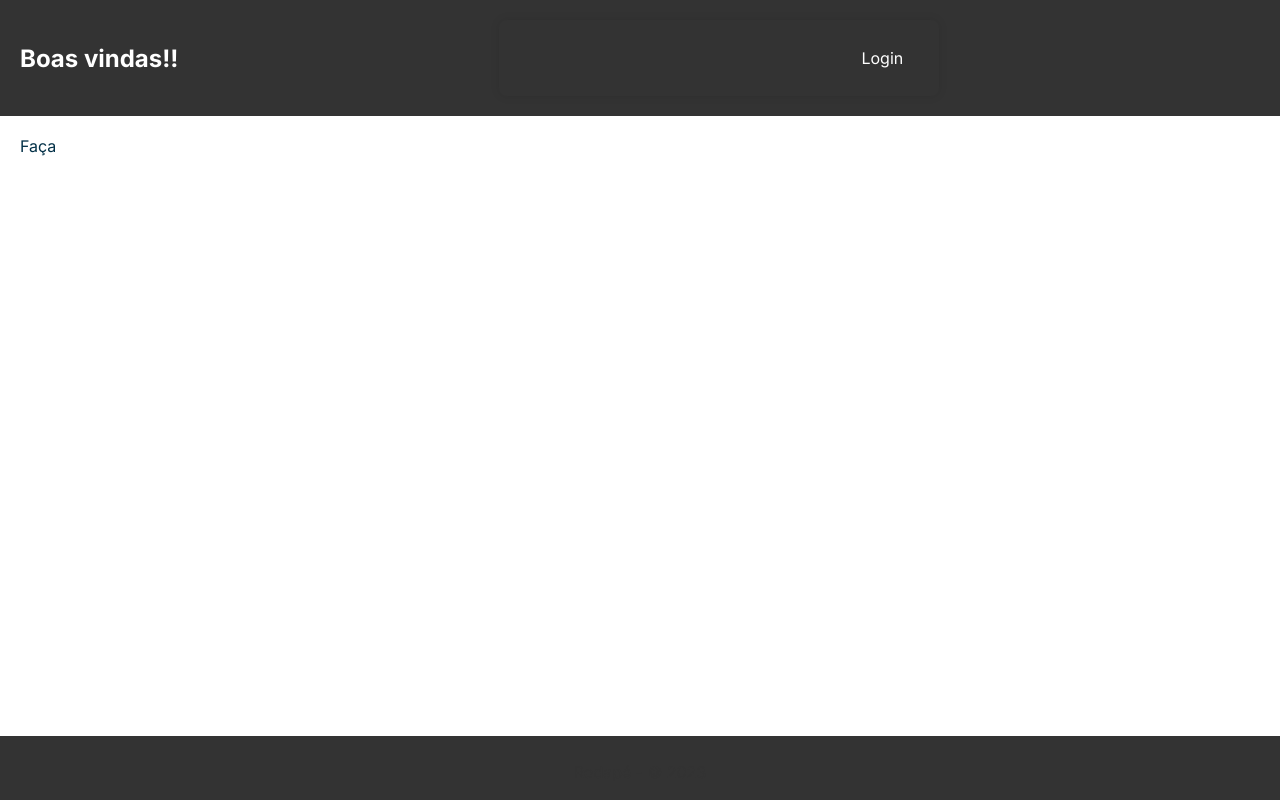
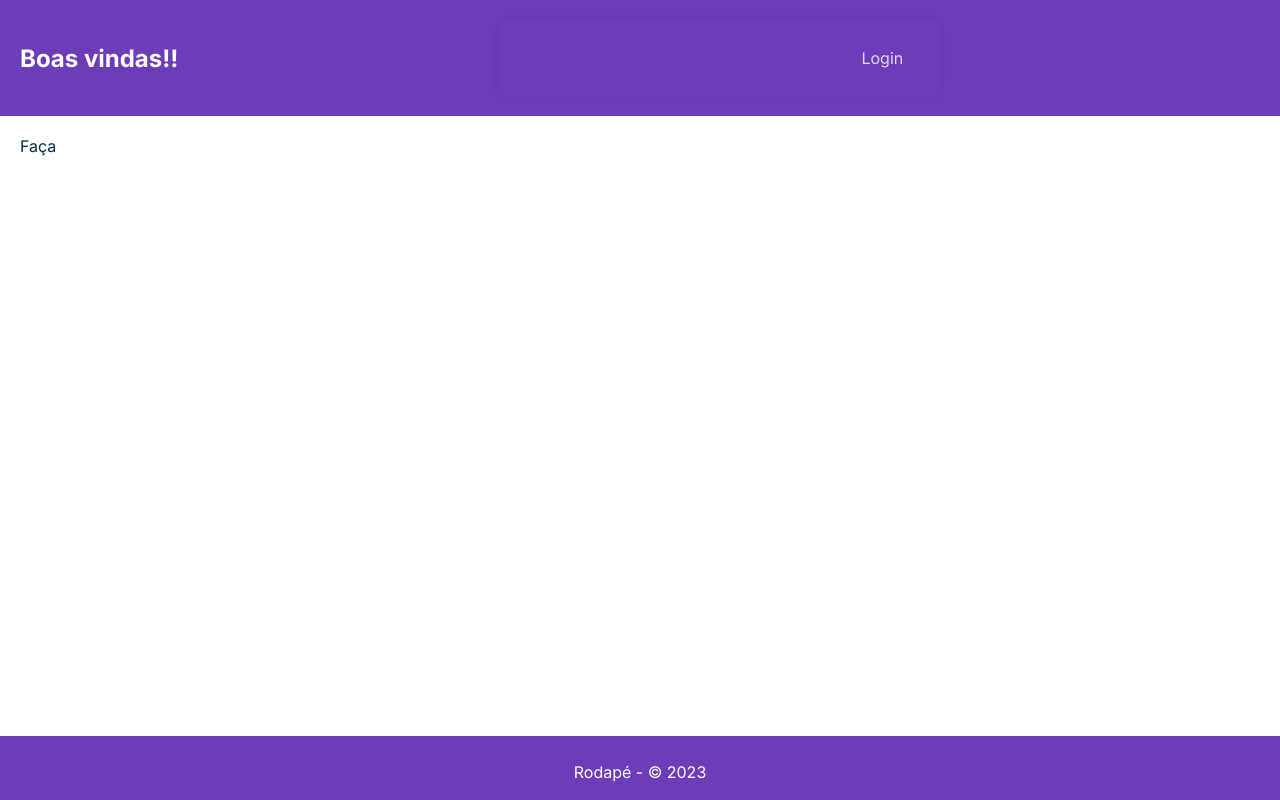
Before and after one commit to alinelopesm/auth-flow, a React (Create React App) app: page / in a window 1280 px wide. Built offline with nearby package versions, Linux system fonts and the light colour scheme.

Commit message:
refactor(style): header

```diff
--- a/src/components/Header/Header.css
+++ b/src/components/Header/Header.css
@@ -2,10 +2,11 @@
     display: flex;
     justify-content: space-between;
     align-items: center;
-    background-color: #333;
+    background-color: #480ca8;
     color: #fff;
     padding: 20px;
     box-shadow: 0px 2px 4px rgba(255, 255, 255, 0.1);
+    opacity: 0.8;
   }
 
   .logo {
@@ -22,6 +23,7 @@
     flex: 1;
     background-color: transparent;
     border: none;
+    opacity: 0.8;
   }
 
   .login-link {
@@ -35,6 +37,6 @@
   }
 
   .login-link:hover {
-    border-bottom: 2px solid #fff;
+    border-bottom: 1px solid #fff;
     background: transparent;
   }
--- a/src/components/Structure/styles.css
+++ b/src/components/Structure/styles.css
@@ -9,11 +9,15 @@ section {
 }
 
 footer {
-    background-color: #333;
+    background-color: #480ca8;
     color: #fff;
     text-align: center;
     padding: 10px 0;
     position: absolute;
     bottom: 0;
     width: 100%;
+    opacity: 0.8;
 }
+footer p {
+    color: #fff;
+}
```
